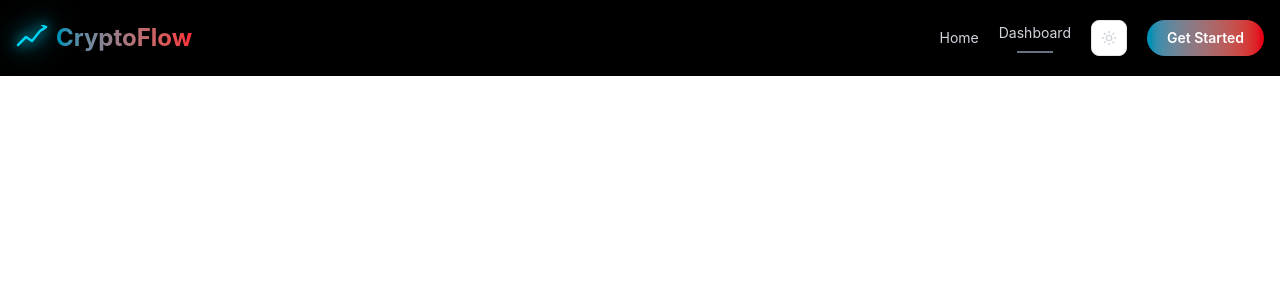
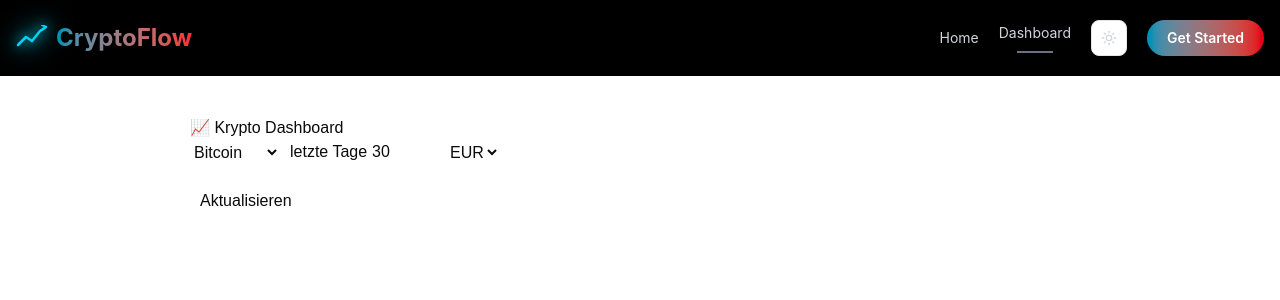
Before and after one commit to nihalh-syntax/CryptoFlow, a React (Vite) app in the folder CryptoFlow/: page /dashboard in a window 1280 px wide. Shown: the top 300 px of the page. Built offline with nearby package versions, Linux system fonts and the light colour scheme.

Commit message:
Fixed Homepage + Dashboard Page and now fully functional on main branch

```diff
--- a/CryptoFlow/src/components/CoinSelector 2.tsx
+++ b/CryptoFlow/src/components/CoinSelector 2.tsx
@@ -28,7 +28,6 @@ export default function CoinSelector({
     >
 
       <select
-        multiple
         value={coins}
         onChange={(e: React.ChangeEvent<HTMLSelectElement>) =>
           setCoins([...e.target.selectedOptions].map((o) => o.value))
--- a/CryptoFlow/src/components/Dashboard.tsx
+++ b/CryptoFlow/src/components/Dashboard.tsx
@@ -1,8 +1,87 @@
+import { useState, useCallback } from "react";
+import CoinSelector from "./CoinSelector 2";
+import ChartDisplay from "./ChartDisplay 2";
+import Status from "./Status 2";
+import { fetchCoinData } from "./api 2";
+import type { CoinMarketChart } from "./api 2";
 
-const Dashboard = () => {
+type Dataset = {
+  label: string;
+  data: number[];
+  borderWidth: number;
+};
+
+export default function Dashboard() {
+  const [coins, setCoins] = useState<string[]>(["bitcoin"]);
+  const [days, setDays] = useState<number>(30);
+  const [currency, setCurrency] = useState<string>("eur");
+  const [datasets, setDatasets] = useState<Dataset[]>([]);
+  const [labels, setLabels] = useState<string[]>([]);
+  const [status, setStatus] = useState<string>("");
+
+  const updateChart = useCallback(async () => {
+    setStatus("📡 Lade Kursdaten...");
+    const tempDatasets: Dataset[] = [];
+    let tempLabels: string[] = [];
+
+    for (const coin of coins) {
+    let data: CoinMarketChart | null = null;
+
+      try {
+        data = await fetchCoinData(coin, days, currency);
+      } catch (err) {
+        console.warn("API Fehler:", err);
+      }
+
+      // Wenn API leer oder fehlerhaft → Dummy-Daten verwenden
+      if (!data?.prices?.length) {
+        console.warn(`Keine Daten für ${coin}, benutze Dummy-Daten`);
+        data = {
+          prices: Array.from({ length: days }, (_, i) => [
+            Date.now() - i * 86400000,
+            Math.random() * 50000,
+          ]),
+        };
+        setStatus("⚠️ API Limit oder Fehler – Dummy-Daten werden angezeigt");
+      }
+
+      if (!tempLabels.length) {
+        tempLabels = data.prices.map((p) =>
+          new Date(p[0]).toLocaleDateString()
+        );
+      }
+
+      tempDatasets.push({
+        label: coin.toUpperCase(),
+        data: data?.prices.map((p) => p[1]),
+        borderWidth: 2,
+      });
+    }
+
+    setLabels(tempLabels);
+    setDatasets(tempDatasets);
+    if (!status.includes("Dummy")) setStatus("");
+  }, [coins, days, currency, status]);
+
   return (
-    <div></div>
-  )
+    <div style={{ maxWidth: "900px", margin: "40px auto", fontFamily: "sans-serif" }}>
+      <h1>📈 Krypto Dashboard</h1>
+      <CoinSelector
+        coins={coins}
+        setCoins={setCoins}
+        days={days}
+        setDays={setDays}
+        currency={currency}
+        setCurrency={setCurrency}
+      />
+      <button
+        onClick={updateChart}
+        style={{ padding: "5px 10px", marginBottom: "10px" }}
+      >
+        Aktualisieren
+      </button>
+      <Status message={status} />
+      <ChartDisplay labels={labels} datasets={datasets} />
+    </div>
+  );
 }
-
-export default Dashboard
```
